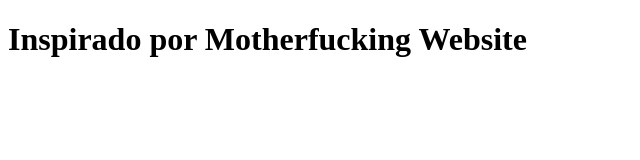
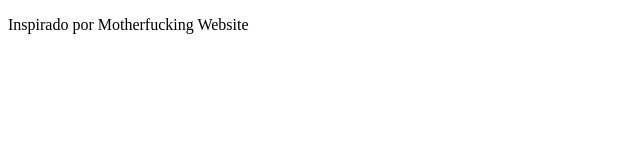
Before and after one commit to lufeserravalle/lufeserravalle.github.io, a plain HTML site: page index.html in a window 1280 px wide. Shown: the whole page, without its empty margins (0-640 px from the left). Drawn offline with Linux system fonts and the light colour scheme.

Commit message:
Update index.html

```diff
--- a/index.html
+++ b/index.html
@@ -3,9 +3,10 @@
 <head>
     <meta charset="UTF-8">
     <meta name="viewport" content="width=device-width, initial-scale=1.0">
+    <link rel="icon" type="image/png" href="images/favicon.png">
     <title>LuFê Serravalle</title>
 </head>
 <body>
-    <h1>Inspirado por Motherfucking Website</h1>
+    <p>Inspirado por Motherfucking Website</p>
 </body>
 </html>
```
